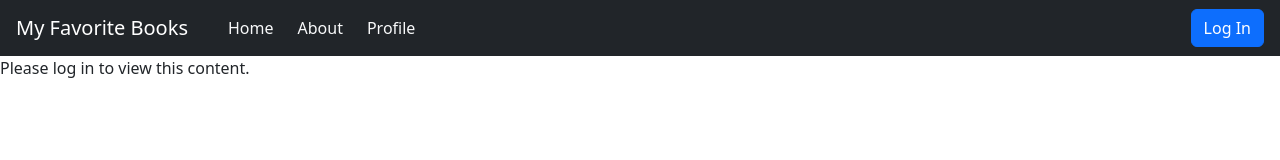
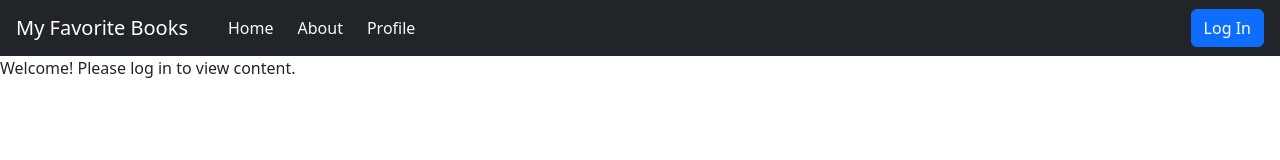
Before and after one commit to KJP-Industries/can-of-books-frontend, a React (Create React App) app: page / in a window 1280 px wide. Shown: the top 160 px of the page. Built offline with nearby package versions, Linux system fonts and the light colour scheme; no server answers.

Commit message:
Adds AuthButtons components

```diff
--- a/src/App.js
+++ b/src/App.js
@@ -4,7 +4,7 @@ import Footer from './components/Footer';
 import BestBooks from './components/BestBooks';
 import About from './components/About';
 import Profile from './components/Profile';
-import LoggedOut from './components/LoggedOut';
+import Welcome from './components/Welcome';
 import 'bootstrap/dist/css/bootstrap.min.css';
 import { BrowserRouter as Router, Routes, Route } from 'react-router-dom';
 import { withAuth0 } from '@auth0/auth0-react';
@@ -20,15 +20,15 @@ class App extends React.Component {
             <Route
               exact
               path="/"
-              element={isAuthenticated ? <BestBooks /> : <LoggedOut />}
+              element={isAuthenticated ? <BestBooks /> : <Welcome />}
             />
             <Route
               path="/about"
-              element={isAuthenticated ? <About /> : <LoggedOut />}
+              element={isAuthenticated ? <About /> : <Welcome />}
             />
             <Route
               path="/profile"
-              element={isAuthenticated ? <Profile /> : <LoggedOut />}
+              element={isAuthenticated ? <Profile /> : <Welcome />}
             />
           </Routes>
           <Footer />
--- /dev/null
+++ b/src/components/AuthButtons.js
@@ -0,0 +1,11 @@
+import React from 'react';
+
+import LoginButton from './LoginButton';
+import LogoutButton from './LogoutButton';
+
+export default class AuthButtons extends React.Component {
+  render() {
+    const { isAuthenticated } = this.props;
+    return <>{isAuthenticated ? <LogoutButton /> : <LoginButton />}</>;
+  }
+}
--- a/src/components/Header.js
+++ b/src/components/Header.js
@@ -1,9 +1,11 @@
 import React from 'react';
+
+import { Link } from 'react-router-dom';
 import { Navbar, NavItem } from 'react-bootstrap';
-import { Link } from 'react-router-dom';
+import AuthButtons from './AuthButtons';
+
 import { withAuth0 } from '@auth0/auth0-react';
-import LoginButton from './LoginButton';
-import LogoutButton from './LogoutButton';
+
 class Header extends React.Component {
   render() {
     const { isAuthenticated } = this.props.auth0;
@@ -32,8 +34,7 @@ class Header extends React.Component {
               Profile
             </Link>
           </NavItem>
-
-          {isAuthenticated ? <LogoutButton /> : <LoginButton />}
+          <AuthButtons isAuthenticated={isAuthenticated} />
         </Navbar>
       </header>
     );
--- a/src/components/LoggedOut.js
+++ /dev/null
@@ -1,7 +0,0 @@
-import React from 'react';
-
-export default class LoggedOut extends React.Component {
-  render() {
-    return <p>Please log in to view this content.</p>;
-  }
-}
--- /dev/null
+++ b/src/components/Welcome.js
@@ -0,0 +1,7 @@
+import React from 'react';
+
+export default class Welcome extends React.Component {
+  render() {
+    return <p>Welcome! Please log in to view content.</p>;
+  }
+}
```
